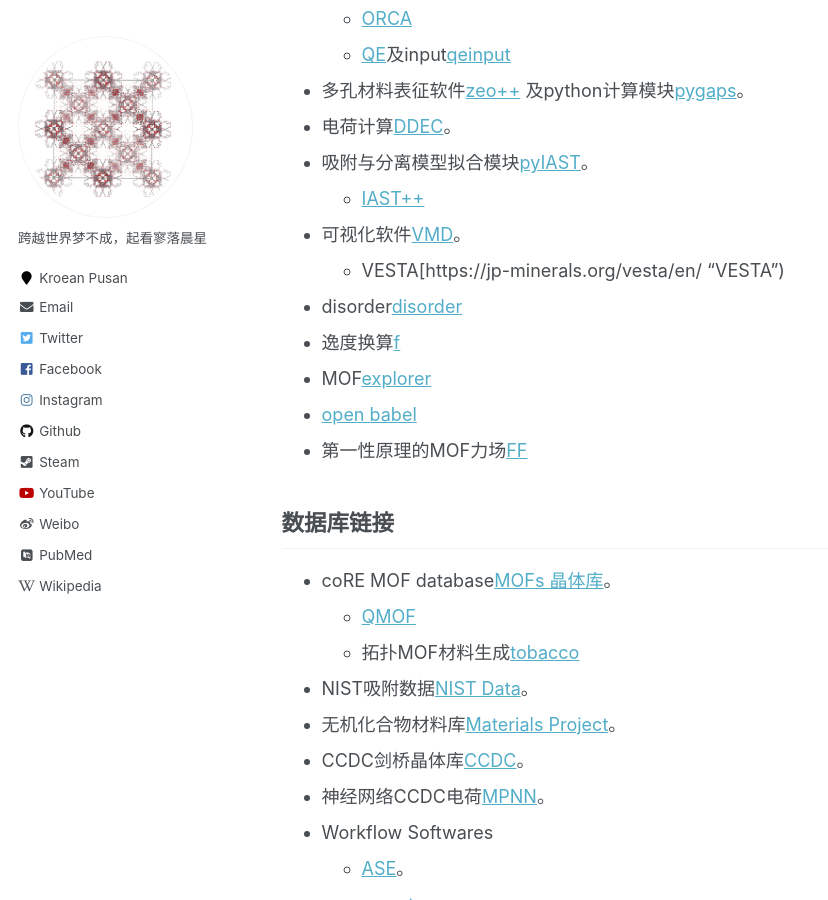
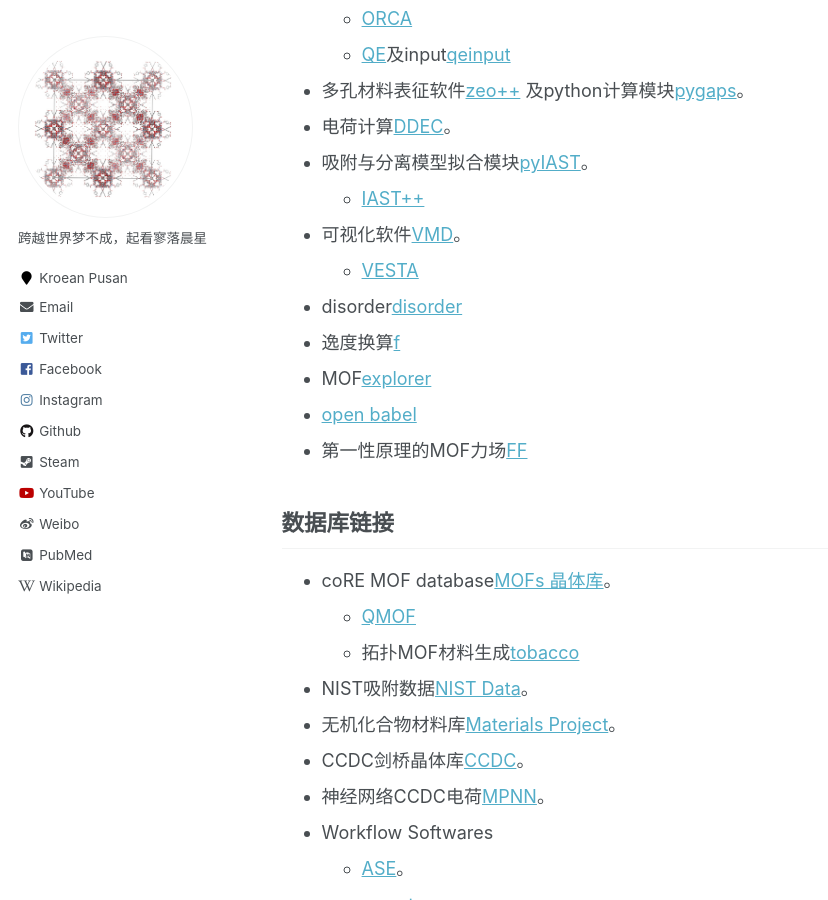
Before and after one commit to sxm13/ZGBshenxiaomoCV.github.io, a Jekyll site: the page built from _pages/markdown.md, in a window 1280 px wide and 900 px high, scrolled down 401 px. Shown: the whole window, without its empty margins (0-828 px from the left). Built offline with Jekyll 4.4.1, drawn with Linux system fonts in a browser that asks for light colours; some web fonts are replaced.

Commit message:
Update markdown.md

```diff
--- a/_pages/markdown.md
+++ b/_pages/markdown.md
@@ -20,7 +20,7 @@
 * 吸附与分离模型拟合模块[pyIAST](https://github.com/CorySimon/pyIAST/ "pyIAST")。
   * [IAST++](https://sangwon91.github.io/IASTpp/ "iast")
 * 可视化软件[VMD](https://www.ks.uiuc.edu/Research/vmd/ "VMD")。
-  * VESTA[https://jp-minerals.org/vesta/en/ "VESTA")
+  * [VESTA](https://jp-minerals.org/vesta/en/ "VESTA")
 * disorder[disorder](https://github.com/jichunlian/disorder "disorder")
 * 逸度换算[f](https://github.com/sxm13/ZGBshenxiaomoCV.github.io/tree/main/files/fugacity "f")
 * MOF[explorer](http://mausdin.github.io/MOFsite/mofPage.html ”MP“)
```
